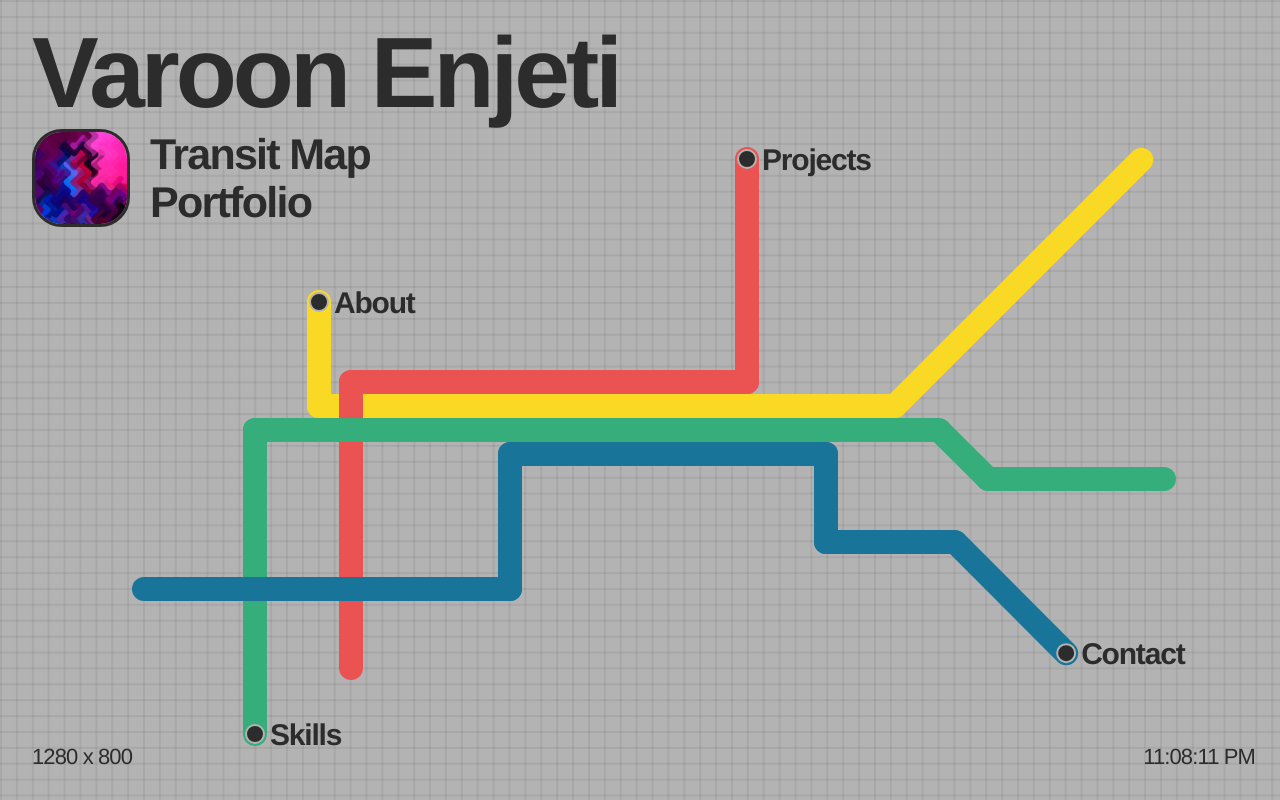
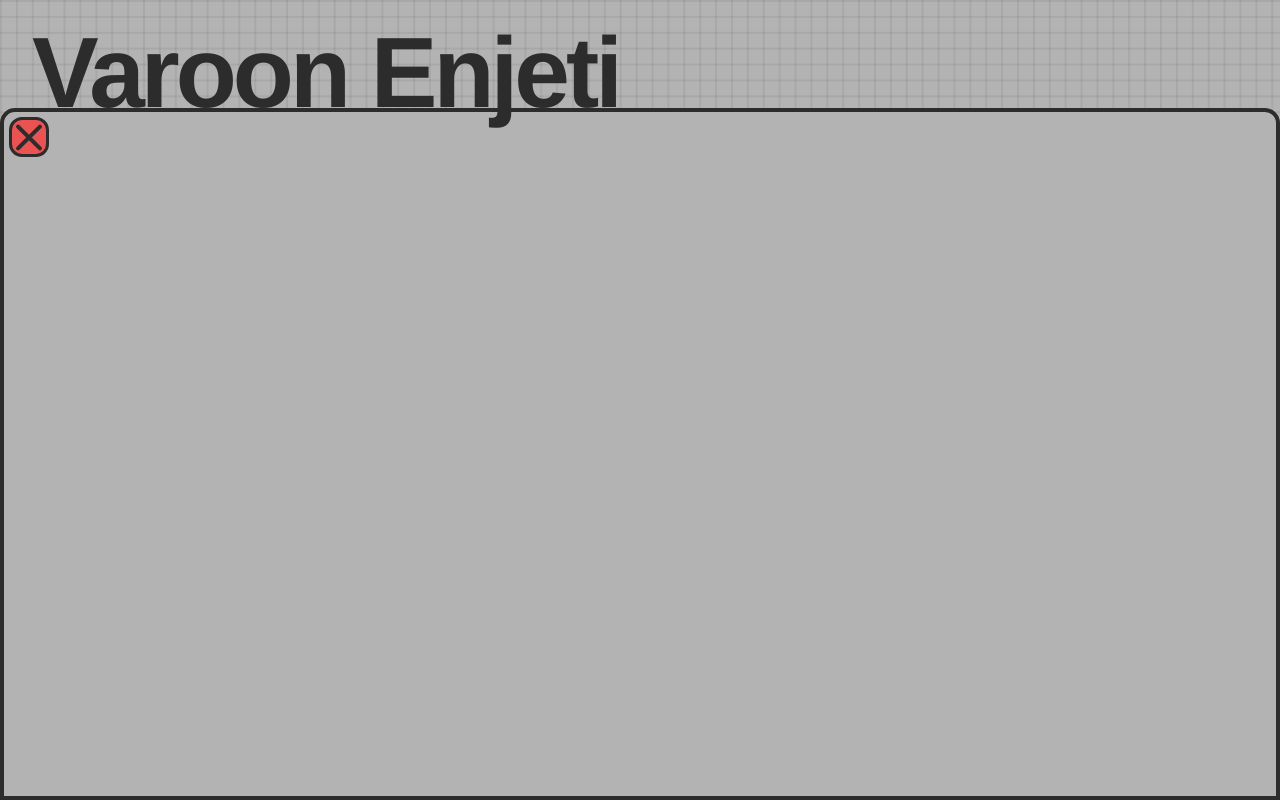
Before and after one commit to varoon-enjeti/portfolio-website, a Next.js app: page / in a window 1280 px wide. Both pictures are taken after a click on the button "Projects". Shown: the top 800 px of the page. Built offline with nearby package versions, Linux system fonts and the light colour scheme.

Commit message:
projects

```diff
--- a/app/components/body.tsx
+++ b/app/components/body.tsx
@@ -5,6 +5,7 @@ import Redline from "./lines/redline";
 import Yellowline from "./lines/yellowline";
 import Greenline from "./lines/greenline";
 import Blueline from "./lines/blueline";
+import Projects from './subpages/projects';
 
 export default function Body() {
 
@@ -58,7 +59,7 @@ export default function Body() {
     };
 
     return (
-        <div className=" w-[calc(100%-50px)] h-[calc(100%-50px)]">
+        <div className="w-[calc(100%-50px)] h-[calc(100%-50px)]">
             <Header
                 projectLive={projectLive}
                 setProject={setProject}
@@ -69,14 +70,22 @@ export default function Body() {
                 contactLive={contactLive}
                 setContact={setContact}
             />
+            <div className="">
                 <Yellowline setAbout={setAbout}/>
                 <Redline setProject={setProject}/>
                 <Greenline setSkills={setSkills}/>
                 <Blueline setContact={setContact}/>
+            </div>
             <div className="flex h-full w-full justify-between items-end">
                 <div className="font-sans font-light text-[22px] tracking-[-0.04em] text-darkgrey pl-[7px] data">{width} x {height}</div>
                 <div className="font-sans font-light text-[22px] tracking-[-0.04em] text-darkgrey data">{formatTime(time)}</div>
             </div>
+            <div className="">
+                {projectLive ? (<Projects setProject={setProject}/>) : (null)}
+                {/* {aboutLive ? (<About setAbout={setAbout}/>) : (null)}
+                {skillsLive ? (<Skills setSkills={setSkills}/>) : (null)}
+                {contactLive ? (<Contact setContact={setContact}/>) : (null)} */}
+            </div>
         </div>
     );
 }
--- a/app/components/header.tsx
+++ b/app/components/header.tsx
@@ -17,7 +17,7 @@ const Header: React.FC<headerProps> = ({projectLive, setProject, aboutLive, setA
 
     return (
         <div className="w-full absolute flex flex-col items-start pl-[7px] gap-[11px] header">
-            <button onClick={() => {handleClick()}} className="font-sans font-bold text-[100px] tracking-[-0.04em] text-darkgrey h-[93px] relative name">Varoon Enjeti</button>
+            <button onClick={() => {handleClick()}} className="font-sans font-bold text-[100px] tracking-[-0.04em] text-darkgrey h-[93px] relative z-20 name">Varoon Enjeti</button>
             <div className="flex gap-5">
                 <a href="/" className="">
                     <Image
--- a/app/components/lines/redline.tsx
+++ b/app/components/lines/redline.tsx
@@ -1,6 +1,5 @@
 import React from "react";
 import { redProps, SetStateType } from '../types';
-import Projects from "../subpages/projects";
 
 const Redline: React.FC<redProps> = ({ setProject }) => {
     return (
--- a/app/components/subpages/projects.tsx
+++ b/app/components/subpages/projects.tsx
@@ -1,8 +1,16 @@
 'use client'
 import React, { useState, useEffect } from 'react';
+import { redProps, SetStateType } from '../types';
 
-export default function Projects() {
+const Projects: React.FC<redProps> = ({ setProject }) => {
     return (
-        <div className="">Hello</div>
+        <div className="w-full h-[calc(100%-108px)] bg-lightgrey absolute top-[108px] left-0 z-10 border-4 border-darkgrey rounded-t-[15px]">
+            <button onClick={() => {setProject(false)}} className="absolute w-[40px] h-[40px] bg-red rounded-[13px] ml-[5px] mt-[5px] close">
+                <div className="absolute top-[-0.5px] left-[15px] w-1 h-[35px] bg-darkgrey rotate-45 rounded-full"></div>
+                <div className="absolute top-[-0.5px] left-[15px] w-1 h-[35px] bg-darkgrey rotate-[-45deg] rounded-full"></div>
+            </button>
+        </div>
     );
 }
+
+export default Projects;
--- a/app/globals.css
+++ b/app/globals.css
@@ -182,13 +182,22 @@ button {
     text-shadow: 0 0 11px rgba(0, 0, 0, 0.3);
 }
 
-.pfp{
+.pfp {
     transition: transform .25s, visibility .25s ease-in, box-shadow .25s;
 }
 
 .pfp:hover {
     transform: scale(1.1);
     box-shadow: 0 0 15px rgba(0, 0, 0, 0.7);
+}
+
+.close {
+    border: 3px solid #2C2C2C;
+    transition: transform .25s;
+}
+
+.close:hover {
+    transform: scale(1.1);
 }
 
 .data {
```
